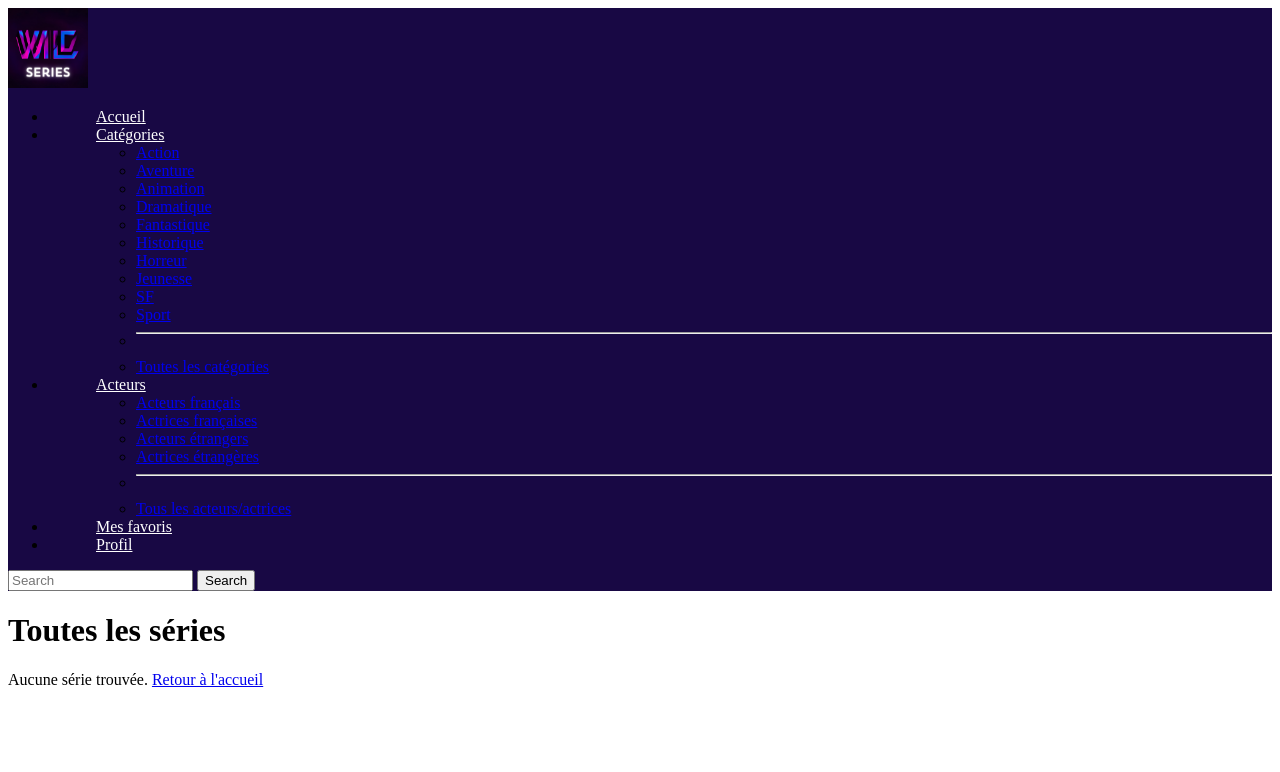
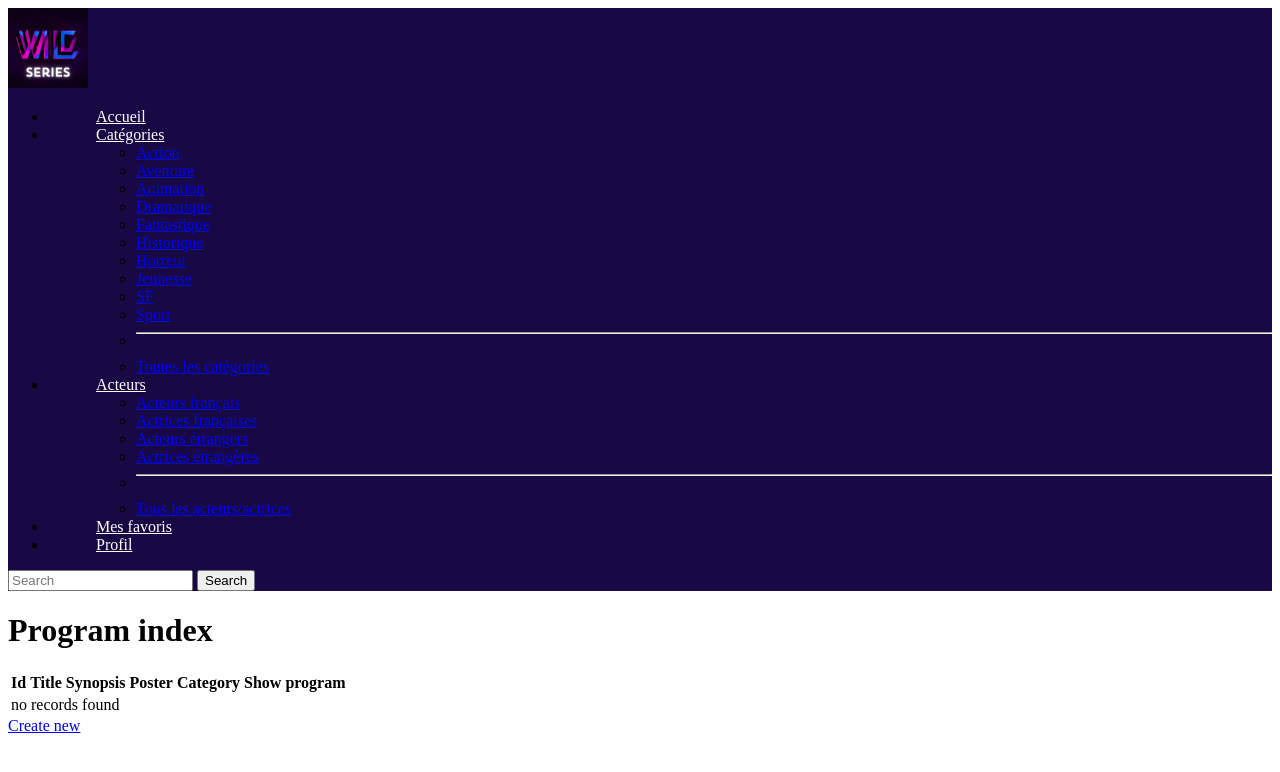
Before and after one commit to JessKel/wild-series, a Symfony app: template templates/program/index.html.twig in a window 1280 px wide. Shown: the top 772 px of the page. Run offline with Twig, Linux system fonts and the light colour scheme; the template is opened without the code that fills it, so the values that code supplies are empty; some libraries are stand-ins or nearby versions.

Commit message:
quete 15

```diff
--- a/src/Controller/EpisodeController.php
+++ b/src/Controller/EpisodeController.php
@@ -32,6 +32,8 @@ class EpisodeController extends AbstractController
         if ($form->isSubmitted() && $form->isValid()) {
             $entityManager->persist($episode);
             $entityManager->flush();
+
+            $this->addFlash('success', 'The new episode has been created');
 
             return $this->redirectToRoute('app_episode_index', [], Response::HTTP_SEE_OTHER);
         }
@@ -75,6 +77,7 @@ class EpisodeController extends AbstractController
             $entityManager->remove($episode);
             $entityManager->flush();
         }
+        $this->addFlash('danger', 'The episode has been deleted');
 
         return $this->redirectToRoute('app_episode_index', [], Response::HTTP_SEE_OTHER);
     }
--- a/src/Controller/SeasonController.php
+++ b/src/Controller/SeasonController.php
@@ -32,6 +32,8 @@ class SeasonController extends AbstractController
         if ($form->isSubmitted() && $form->isValid()) {
             $entityManager->persist($season);
             $entityManager->flush();
+
+            $this->addFlash('success', 'The new season has been created');
 
             return $this->redirectToRoute('app_season_index', [], Response::HTTP_SEE_OTHER);
         }
@@ -75,6 +77,7 @@ class SeasonController extends AbstractController
             $entityManager->remove($season);
             $entityManager->flush();
         }
+        $this->addFlash('danger', 'The episode has been deleted');
 
         return $this->redirectToRoute('app_season_index', [], Response::HTTP_SEE_OTHER);
     }
--- a/src/Entity/Episode.php
+++ b/src/Entity/Episode.php
@@ -25,7 +25,7 @@ class Episode
 
     #[ORM\ManyToOne(inversedBy: 'episodes')]
     #[ORM\JoinColumn(nullable: false)]
-    private ?season $season = null;
+    private ?Season $season = null;
 
     public function getId(): ?int
     {
--- a/src/Form/EpisodeType.php
+++ b/src/Form/EpisodeType.php
@@ -15,7 +15,7 @@ class EpisodeType extends AbstractType
             ->add('title')
             ->add('number')
             ->add('synopsis')
-            ->add('season')
+            ->add('season', null, ['choice_label' => 'number'])
         ;
     }
 
--- a/src/Form/ProgramType.php
+++ b/src/Form/ProgramType.php
@@ -18,6 +18,8 @@ class ProgramType extends AbstractType
             ->add('title', TextType::class)
             ->add('synopsis', TextType::class)
             ->add('poster', TextType::class)
+            ->add('country', TextType::class)
+            ->add('year', TextType::class)
             ->add('category', EntityType::class, ['class' => Category::class, 'choice_label' => 'name'])
         ;
     }
--- a/src/Form/SeasonType.php
+++ b/src/Form/SeasonType.php
@@ -15,7 +15,6 @@ class SeasonType extends AbstractType
             ->add('number')
             ->add('year')
             ->add('description')
-            ->add('affiche')
             ->add('program', null, ['choice_label' => 'title'])
         ;
     }
--- a/templates/program/index.html.twig
+++ b/templates/program/index.html.twig
@@ -3,19 +3,38 @@
 {% block title %}All programs{% endblock %}
 
 {% block body %}
-    <h1>Toutes les séries</h1>
-    {% for program in programs %}
-        <div>
-            <h2>{{ loop.index }} / {{ program.title }} - Catégorie : {{ program.category.name }}</h2>
-            <p>{{ program.synopsis }}</p>
-            {# Lien vers la fiche de la série : #}
-            <a href="{{ path("program_show", { id: program.id }) }}">Voir la fiche</a>
-        </div>
-    {% else %}
-        Aucune série trouvée.
-    {% endfor %}
+    <h1>Program index</h1>
 
-    <a href="{{ path('app_index') }}">
-        Retour à l'accueil
-    </a>
+    <table class="table">
+        <thead>
+            <tr>
+                <th>Id</th>
+                <th>Title</th>
+                <th>Synopsis</th>
+                <th>Poster</th>
+                <th>Category</th>
+                <th>Show program</th>
+            </tr>
+        </thead>
+        <tbody>
+        {% for program in programs %}
+            <tr>
+                <td>{{ program.id }}</td>
+                <td>{{ program.title }}</td>
+                <td>{{ program.synopsis }}</td>
+                <td>{{ program.poster }}</td>
+                <td>{{ program.category.name }}</td>
+                <td>
+                    <a href="{{ path("program_show", { id: program.id }) }}">show</a>
+                </td>
+            </tr>
+        {% else %}
+            <tr>
+                <td colspan="6">no records found</td>
+            </tr>
+        {% endfor %}
+        </tbody>
+    </table>
+
+    <a href="{{ path('app_season_new') }}">Create new</a>
 {% endblock %}
```
Also changed, not shown: src/Entity/Season.php (+8 -3 lines), assets/images/arcane.webp (added), assets/images/lastKingdom.jpeg (added), assets/images/thunderman.jpeg (added).
